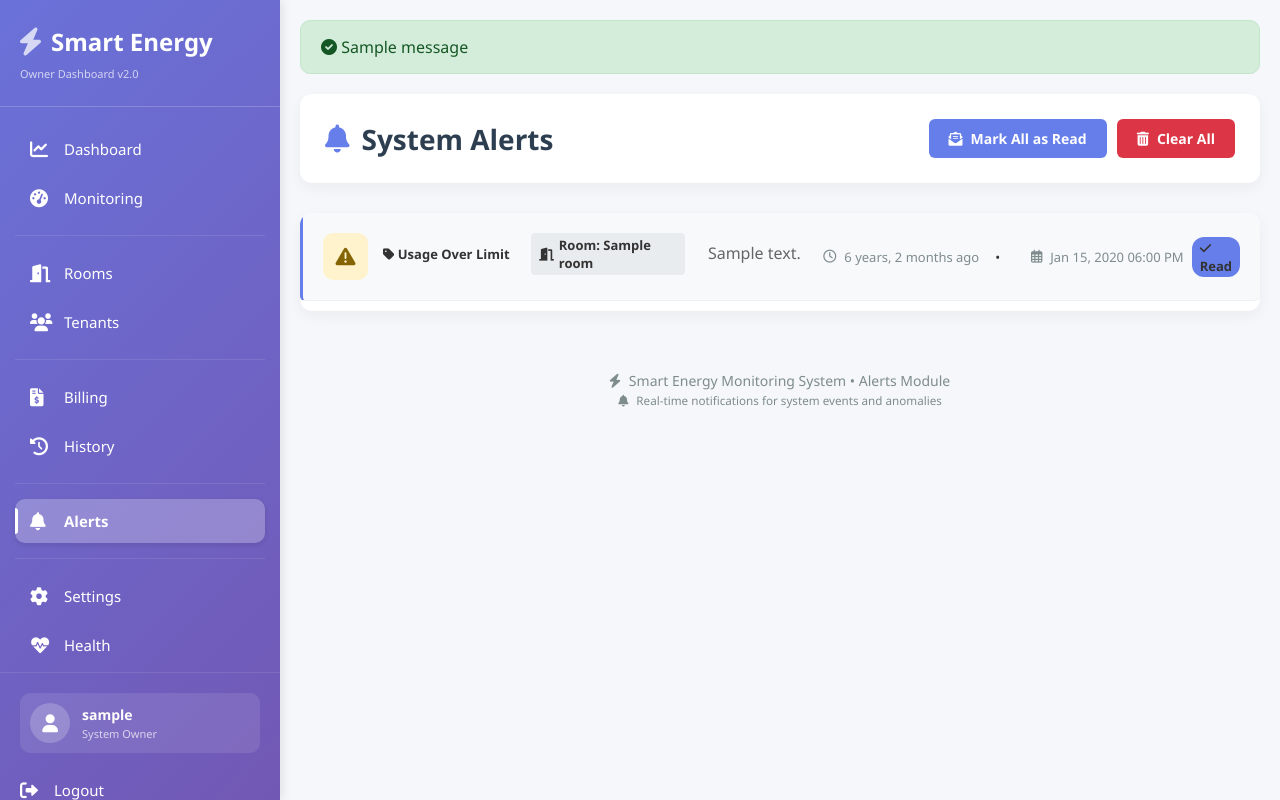
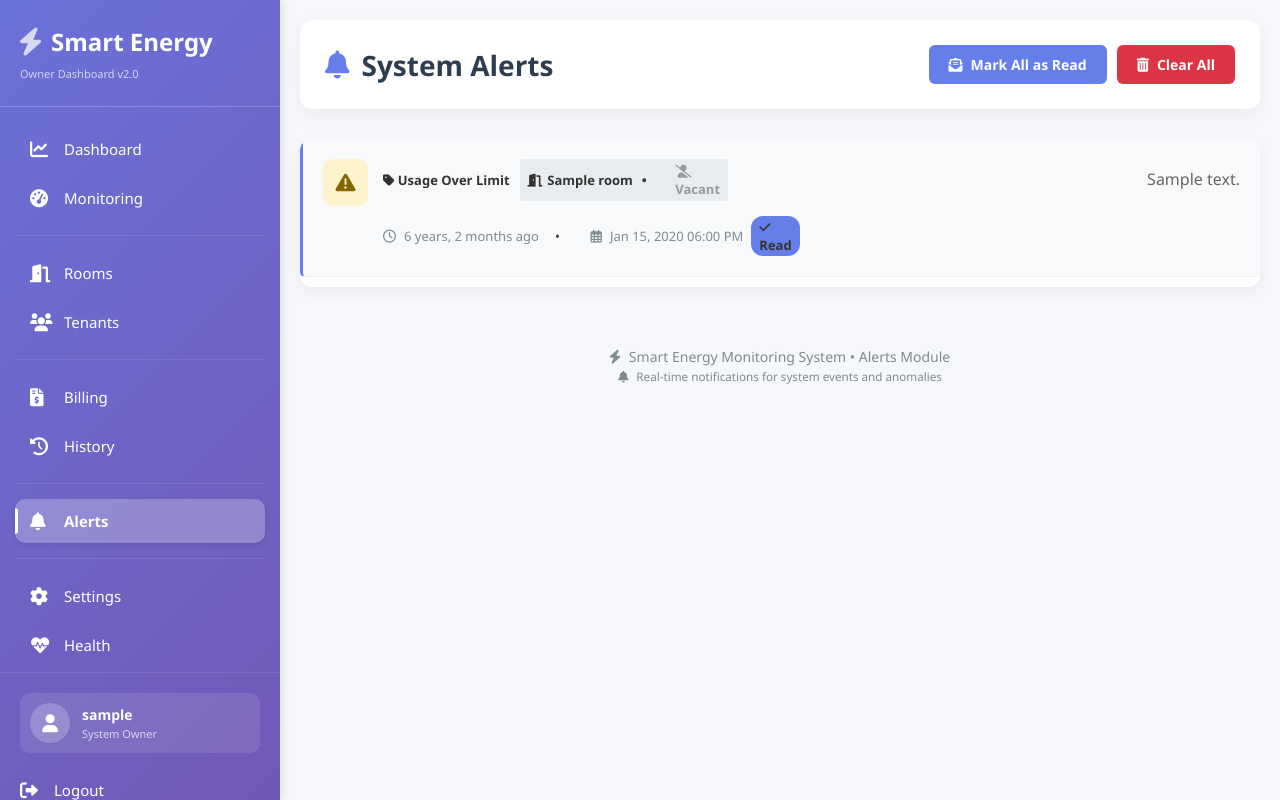
Before and after one commit to bim2001/automatic-billing, a Django app: page /alerts/ in a window 1280 px wide. Run offline with Django 5.2, Linux system fonts and the light colour scheme; a user stored in the database is signed in; tables that the repository leaves empty hold one stand-in row (values such as "Sample post"); one stand-in notice (Sample message) is shown.

Commit message:
alertbill

```diff
--- a/apartsystem/system/models.py
+++ b/apartsystem/system/models.py
@@ -172,11 +172,27 @@ class Alert(models.Model):
         ('high_consumption', 'High Consumption Alert'),
     ]
 
+    VISIBILITY = [
+        ('both', 'Both Admin and Tenant'),
+        ('admin_only', 'Admin Only'),
+        ('tenant_only', 'Tenant Only'),
+    ]
+
     room = models.ForeignKey(Room, on_delete=models.CASCADE, null=True, blank=True)
     alert_type = models.CharField(max_length=20, choices=ALERT_TYPES)
     message = models.TextField()
     is_read = models.BooleanField(default=False)
     created_at = models.DateTimeField(auto_now_add=True)
+    visibility = models.CharField(max_length=20, choices=VISIBILITY, default='both')
+    action_url = models.CharField(max_length=200, null=True, blank=True)  # ✅ BAGO: link para sa action button
+
+    def save(self, *args, **kwargs):
+        # Auto-set visibility based on alert_type
+        if self.alert_type in ['tenant_assigned', 'tenant_removed']:
+            self.visibility = 'admin_only'
+        elif self.alert_type in ['over_limit', 'power_off', 'power_on', 'billing', 'abnormal_usage', 'late_payment', 'high_consumption']:
+            self.visibility = 'both'
+        super().save(*args, **kwargs)
 
     def __str__(self):
         return f"{self.get_alert_type_display()} - {self.room.name if self.room else 'System'}"
--- a/apartsystem/system/views.py
+++ b/apartsystem/system/views.py
@@ -1781,10 +1781,13 @@ def manual_paid_confirmation(request, bill_id):
         payment.notes = request.POST.get('notes', '')
         payment.save()
 
-        Alert.objects.create(
+        # ✅ CREATE ALERT WITH ACTION URL
+        alert = Alert.objects.create(
             room=bill.room,
             alert_type='billing',
-            message=f"Tenant {profile.user.username} has paid ₱{bill.cost} for {bill.billing_month} via CASH. Please verify and mark as paid."
+            visibility='admin_only',  # Owner lang makakakita
+            message=f"💵 Tenant {profile.user.username} has paid ₱{bill.cost} for {bill.billing_month} via CASH. Please verify and mark as paid.",
+            action_url=f"/billing/"  # ✅ Diretso sa billing page
         )
 
         messages.info(request, f"Your payment for {bill.billing_month} has been recorded. The owner will verify and update your bill status.")
--- a/apartsystem/templates/system/alerts.html
+++ b/apartsystem/templates/system/alerts.html
@@ -270,29 +291,6 @@
             border-radius: 12px;
             font-size: 11px;
             font-weight: 600;
-        }
-
-        /* Messages */
-        .messages {
-            margin-bottom: 20px;
-        }
-
-        .alert-message-box {
-            padding: 15px 20px;
-            border-radius: 10px;
-            margin-bottom: 10px;
-        }
-
-        .alert-success {
-            background: #d4edda;
-            color: #155724;
-            border: 1px solid #c3e6cb;
-        }
-
-        .alert-error {
-            background: #f8d7da;
-            color: #721c24;
-            border: 1px solid #f5c6cb;
         }
 
         /* Modal Styles */
@@ -482,18 +480,6 @@
 
     <!-- MAIN CONTENT -->
     <div class="main-content">
-        <!-- Messages -->
-        {% if messages %}
-        <div class="messages">
-            {% for message in messages %}
-            <div class="alert-message-box alert-{{ message.tags }}">
-                <i class="fas fa-{% if message.tags == 'success' %}check-circle{% else %}exclamation-circle{% endif %}"></i>
-                {{ message }}
-            </div>
-            {% endfor %}
-        </div>
-        {% endif %}
-
         <!-- Page Header -->
         <div class="page-header-custom">
             <h1>
@@ -537,9 +523,28 @@
                 <div class="alert-content">
                     <div class="alert-title">
                         <span><i class="fas fa-tag"></i> {{ alert.get_alert_type_display }}</span>
-                        {% if alert.room %}
-                        <span class="alert-room"><i class="fas fa-door-open"></i> Room: {{ alert.room.name }}</span>
+                        <div style="display: flex; align-items: center; gap: 8px; flex-wrap: wrap;">
+                    {% if alert.room %}
+                    <span class="alert-room">
+                        <i class="fas fa-door-open"></i>
+                        {{ alert.room.name }}
+                        {% if alert.room.is_occupied %}
+                            <span style="margin: 0 4px;">•</span>
+                            <i class="fas fa-user"></i>
+                            {{ alert.room.get_tenant_name }}
+                        {% else %}
+                            <span style="margin: 0 4px;">•</span>
+                            <span style="color: #999;"><i class="fas fa-user-slash"></i> Vacant</span>
                         {% endif %}
+                    </span>
+                    {% endif %}
+                            <!-- ✅ ACTION BUTTON FOR BILLING ALERTS -->
+                            {% if alert.alert_type == 'billing' and alert.action_url %}
+                            <a href="{{ alert.action_url }}" class="btn-view-bill">
+                                <i class="fas fa-arrow-right"></i> View Bill
+                            </a>
+                            {% endif %}
+                        </div>
                     </div>
 
                     <div class="alert-message">{{ alert.message }}</div>
```
Also changed, not shown: other parts of apartsystem/templates/system/alerts.html (+50 -9 lines), apartsystem/system/migrations/0007_alert_action_url_alert_visibility.py (added).
